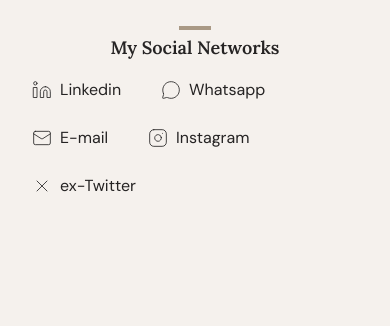
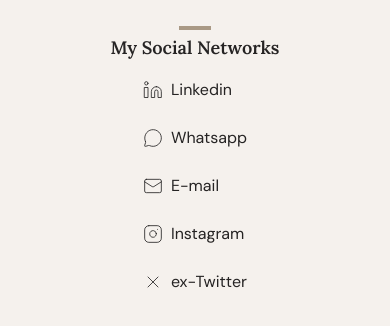
Before and after one commit to LRegalado1996/this-is-pepe, a Next.js app: page / in a window 390 px wide. Shown: the part 850-1176 px from the top of the page. Before the commit the page ends 1088 px from the top, so only its background shows below. Built offline with nearby package versions, Linux system fonts and the light colour scheme.

Commit message:
Fix bug on mobile in Social networks component

```diff
--- a/src/components/contact/social-networks.tsx
+++ b/src/components/contact/social-networks.tsx
@@ -47,7 +47,7 @@
     <div className={`mb-8 ${className}`}>
       <Subtitle className="mb-2">My Social Networks</Subtitle>
 
-      <ul className="flex gap-2 flex-wrap">
+      <ul className="flex flex-col md:flex-row gap-2 flex-wrap">
         {socialNetworks.map((socialNetwork, i) => (
           <li key={i}>
             <Link
```
